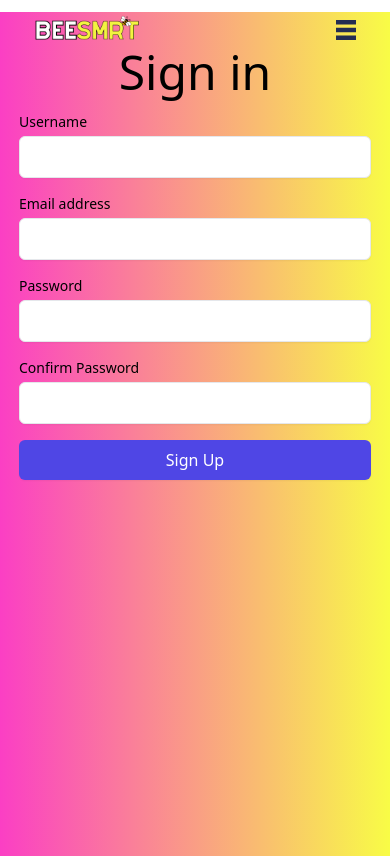
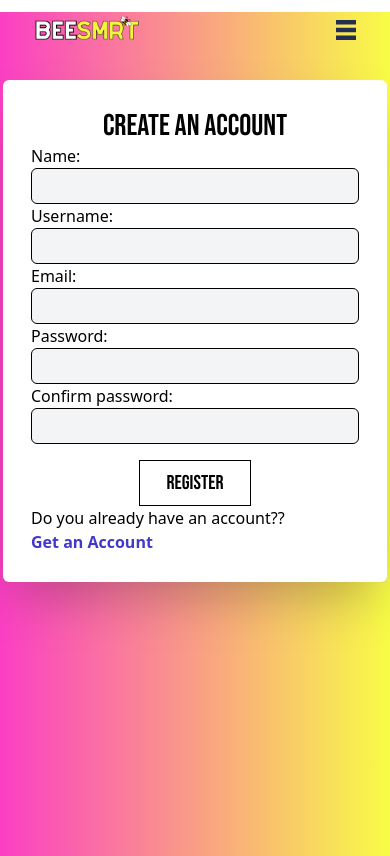
Before and after one commit to MRJonas343/BEESMRT, a React (Vite) app: page /SignIn in a window 390 px wide. Built offline with nearby package versions, Linux system fonts and the light colour scheme.

Commit message:
Sign In changes and responsive

```diff
--- a/package.json
+++ b/package.json
@@ -22,7 +22,7 @@
   },
   "devDependencies": {
     "@types/canvas-confetti": "^1.6.4",
-    "@types/react": "^18.2.43",
+    "@types/react": "^18.2.71",
     "@types/react-dom": "^18.2.17",
     "@typescript-eslint/eslint-plugin": "^6.14.0",
     "@typescript-eslint/parser": "^6.14.0",
--- /dev/null
+++ b/src/components/SignIn.jsx
@@ -0,0 +1,44 @@
+import NavBar from "./NavBar"
+// import "./Signin.css"
+
+const SignIn = () =>{
+    return (
+        <main className="w-screen h-screen bg-Gradient1">
+            <NavBar/>
+            <div className="flex justify-center">
+                <div className="bg-white rounded-md p-7 mt-8 text-center w-96 shadow-2xl">
+                    <span className="font-Principal text-3xl">Create an Account</span> <br />
+                    <div className="text-left">
+                        Name: <br />
+                        <input type="text" className="bg-gray-100 border border-black rounded-md w-full h-9 p-2"/>
+                    </div>
+                    <div className="text-left">
+                        Username: <br />
+                        <input type="text" className="bg-gray-100 border border-black rounded-md w-full h-9 p-2"/>
+                    </div>
+                    <div className="text-left">
+                        Email: <br />
+                        <input type="text" className="bg-gray-100 border border-black rounded-md w-full h-9 p-2"/>
+                    </div>
+                    <div className="text-left">
+                        Password: <br />
+                        <input type="password" className="bg-gray-100 border border-black rounded-md w-full h-9 p-2"/>
+                    </div>
+                    <div className="text-left">
+                        Confirm password: <br />
+                        <input type="password" className="bg-gray-100 border border-black rounded-md w-full h-9 p-2"/>
+                        <br />
+                        <div className="flex justify-center pt-4 pb">
+                            <button className="border border-black font-Principal text-xl p-2 w-28  hover:bg-yellow-300">REGISTER</button>
+                        </div>
+                        <div className="Footer-Login">
+                            Do you already have an account?? <br /> <a href="" className="text-indigo-700 font-semibold">Get an Account</a>
+                        </div>
+                    </div>
+                </div>
+            </div>
+        </main>
+    )
+}
+
+export default SignIn
--- a/src/components/SignIn.tsx
+++ /dev/null
@@ -1,43 +0,0 @@
-import NavBar from "./NavBar"
-
-const SignIn = () =>{
-    return (
-        <main className="w-screen h-screen bg-Gradient1">
-            <NavBar/>
-            <h1 className="text-5xl text-center">Sign in</h1>
-            <div className="container mx-auto max-w-sm p-4">
-                <form>
-                    <div className="mb-4">
-                        <label htmlFor="username" className="block text-sm font-medium mb-1">
-                            Username
-                        </label>
-                        <input type="text" id="username" className="w-full px-3 py-2 border rounded-md shadow-sm focus:outline-none focus:ring-indigo-500 focus:border-indigo-500"/>
-            </div>
-            <div className="mb-4">
-                <label htmlFor="email" className="block text-sm font-medium mb-1">
-                    Email address
-                </label>
-                <input type="email" id="email" className="w-full px-3 py-2 border rounded-md shadow-sm focus:outline-none focus:ring-indigo-500 focus:border-indigo-500"/>
-            </div>
-            <div className="mb-4">
-                <label htmlFor="password" className="block text-sm font-medium mb-1">
-                    Password
-                </label>
-                <input type="password" id="password" className="w-full px-3 py-2 border rounded-md shadow-sm focus:outline-none focus:ring-indigo-500 focus:border-indigo-500"/>
-            </div>
-            <div className="mb-4">
-                <label htmlFor="confirmPassword" className="block text-sm font-medium mb-1">
-                    Confirm Password
-                </label>
-                <input type="password" id="confirmPassword" className="w-full px-3 py-2 border rounded-md shadow-sm focus:outline-none focus:ring-indigo-500 focus:border-indigo-500"/>
-            </div>
-        <button type="submit" className="w-full px-3 py-2 text-white bg-indigo-600 rounded-md shadow-sm hover:bg-indigo-700 focus:outline-none focus:ring-2 focus:ring-offset-2 focus:ring-indigo-500">
-          Sign Up
-        </button>
-      </form>
-    </div>
-        </main>
-    )
-}
-
-export default SignIn
--- a/src/css/output.css
+++ b/src/css/output.css
@@ -544,40 +544,6 @@ video {
   --tw-backdrop-sepia:  ;
 }
 
-.container {
-  width: 100%;
-}
-
-@media (min-width: 640px) {
-  .container {
-    max-width: 640px;
-  }
-}
-
-@media (min-width: 768px) {
-  .container {
-    max-width: 768px;
-  }
-}
-
-@media (min-width: 1024px) {
-  .container {
-    max-width: 1024px;
-  }
-}
-
-@media (min-width: 1280px) {
-  .container {
-    max-width: 1280px;
-  }
-}
-
-@media (min-width: 1536px) {
-  .container {
-    max-width: 1536px;
-  }
-}
-
 .bg-Gradient1{
   background: rgb(251,63,196);
   background: linear-gradient(90deg, rgba(251,63,196,1) 0%, rgba(248,252,70,1) 100%);
@@ -753,10 +719,6 @@ video {
   margin-top: 2rem;
 }
 
-.block {
-  display: block;
-}
-
 .flex {
   display: flex;
 }
@@ -783,10 +745,6 @@ video {
 
 .h-20 {
   height: 5rem;
-}
-
-.h-24 {
-  height: 6rem;
 }
 
 .h-28 {
@@ -862,6 +820,10 @@ video {
   width: 8rem;
 }
 
+.w-36 {
+  width: 9rem;
+}
+
 .w-4 {
   width: 1rem;
 }
@@ -927,16 +889,8 @@ video {
   width: 100vw;
 }
 
-.w-36 {
-  width: 9rem;
-}
-
 .max-w-\[240px\] {
   max-width: 240px;
-}
-
-.max-w-sm {
-  max-width: 24rem;
 }
 
 .basis-2\/6 {
@@ -1116,11 +1070,6 @@ video {
 .bg-green-500 {
   --tw-bg-opacity: 1;
   background-color: rgb(34 197 94 / var(--tw-bg-opacity));
-}
-
-.bg-indigo-600 {
-  --tw-bg-opacity: 1;
-  background-color: rgb(79 70 229 / var(--tw-bg-opacity));
 }
 
 .bg-red-500 {
@@ -1202,11 +1151,6 @@ video {
   padding-right: 2.5rem;
 }
 
-.px-3 {
-  padding-left: 0.75rem;
-  padding-right: 0.75rem;
-}
-
 .px-5 {
   padding-left: 1.25rem;
   padding-right: 1.25rem;
@@ -1329,11 +1273,6 @@ video {
   line-height: 1.75rem;
 }
 
-.text-sm {
-  font-size: 0.875rem;
-  line-height: 1.25rem;
-}
-
 .text-xl {
   font-size: 1.25rem;
   line-height: 1.75rem;
@@ -1345,10 +1284,6 @@ video {
 
 .font-extrabold {
   font-weight: 800;
-}
-
-.font-medium {
-  font-weight: 500;
 }
 
 .font-normal {
@@ -1397,24 +1332,18 @@ video {
   box-shadow: var(--tw-ring-offset-shadow, 0 0 #0000), var(--tw-ring-shadow, 0 0 #0000), var(--tw-shadow);
 }
 
-.shadow-sm {
-  --tw-shadow: 0 1px 2px 0 rgb(0 0 0 / 0.05);
-  --tw-shadow-colored: 0 1px 2px 0 var(--tw-shadow-color);
-  box-shadow: var(--tw-ring-offset-shadow, 0 0 #0000), var(--tw-ring-shadow, 0 0 #0000), var(--tw-shadow);
-}
-
 .outline {
   outline-style: solid;
 }
 
-.outline-1 {
-  outline-width: 1px;
-}
-
 .outline-Pink1 {
   outline-color: #FB43C1;
 }
 
+.outline-Yellow3 {
+  outline-color: #F9CB67;
+}
+
 .outline-black {
   outline-color: #000;
 }
@@ -1425,18 +1354,6 @@ video {
 
 .outline-slate-950 {
   outline-color: #020617;
-}
-
-.outline-Yellow1 {
-  outline-color: #FFC924;
-}
-
-.outline-Yellow2 {
-  outline-color: #F8FB47;
-}
-
-.outline-Yellow3 {
-  outline-color: #F9CB67;
 }
 
 .transition {
@@ -1491,11 +1408,6 @@ video {
   transform: translate(var(--tw-translate-x), var(--tw-translate-y)) rotate(var(--tw-rotate)) skewX(var(--tw-skew-x)) skewY(var(--tw-skew-y)) scaleX(var(--tw-scale-x)) scaleY(var(--tw-scale-y));
 }
 
-.hover\:bg-indigo-700:hover {
-  --tw-bg-opacity: 1;
-  background-color: rgb(67 56 202 / var(--tw-bg-opacity));
-}
-
 .hover\:bg-yellow-300:hover {
   --tw-bg-opacity: 1;
   background-color: rgb(253 224 71 / var(--tw-bg-opacity));
@@ -1514,31 +1426,6 @@ video {
 .hover\:text-purple-500:hover {
   --tw-text-opacity: 1;
   color: rgb(168 85 247 / var(--tw-text-opacity));
-}
-
-.focus\:border-indigo-500:focus {
-  --tw-border-opacity: 1;
-  border-color: rgb(99 102 241 / var(--tw-border-opacity));
-}
-
-.focus\:outline-none:focus {
-  outline: 2px solid transparent;
-  outline-offset: 2px;
-}
-
-.focus\:ring-2:focus {
-  --tw-ring-offset-shadow: var(--tw-ring-inset) 0 0 0 var(--tw-ring-offset-width) var(--tw-ring-offset-color);
-  --tw-ring-shadow: var(--tw-ring-inset) 0 0 0 calc(2px + var(--tw-ring-offset-width)) var(--tw-ring-color);
-  box-shadow: var(--tw-ring-offset-shadow), var(--tw-ring-shadow), var(--tw-shadow, 0 0 #0000);
-}
-
-.focus\:ring-indigo-500:focus {
-  --tw-ring-opacity: 1;
-  --tw-ring-color: rgb(99 102 241 / var(--tw-ring-opacity));
-}
-
-.focus\:ring-offset-2:focus {
-  --tw-ring-offset-width: 2px;
 }
 
 .peer:checked ~ .peer-checked\:translate-x-0 {
@@ -1660,6 +1547,14 @@ video {
     display: none;
   }
 
+  .lg\:h-28 {
+    height: 7rem;
+  }
+
+  .lg\:h-36 {
+    height: 9rem;
+  }
+
   .lg\:h-\[50vh\] {
     height: 50vh;
   }
@@ -1668,30 +1563,26 @@ video {
     height: 70%;
   }
 
+  .lg\:h-\[70dvh\] {
+    height: 70dvh;
+  }
+
   .lg\:h-\[70vh\] {
     height: 70vh;
   }
 
-  .lg\:h-\[60dvh\] {
-    height: 60dvh;
-  }
-
-  .lg\:h-\[70dvh\] {
-    height: 70dvh;
-  }
-
-  .lg\:h-36 {
-    height: 9rem;
-  }
-
-  .lg\:h-28 {
-    height: 7rem;
+  .lg\:w-28 {
+    width: 7rem;
   }
 
   .lg\:w-32 {
     width: 8rem;
   }
 
+  .lg\:w-36 {
+    width: 9rem;
+  }
+
   .lg\:w-56 {
     width: 14rem;
   }
@@ -1708,26 +1599,10 @@ video {
     width: 90%;
   }
 
-  .lg\:w-auto {
-    width: auto;
-  }
-
-  .lg\:w-\[92vdw\] {
-    width: 92vdw;
-  }
-
   .lg\:w-\[92dvw\] {
     width: 92dvw;
   }
 
-  .lg\:w-36 {
-    width: 9rem;
-  }
-
-  .lg\:w-28 {
-    width: 7rem;
-  }
-
   .lg\:flex-row {
     flex-direction: row;
   }
@@ -1740,38 +1615,20 @@ video {
     align-items: center;
   }
 
-  .lg\:items-stretch {
-    align-items: stretch;
-  }
-
   .lg\:justify-center {
     justify-content: center;
   }
 
-  .lg\:justify-between {
-    justify-content: space-between;
-  }
-
   .lg\:justify-around {
     justify-content: space-around;
   }
 
+  .lg\:gap-0 {
+    gap: 0px;
+  }
+
   .lg\:gap-6 {
     gap: 1.5rem;
-  }
-
-  .lg\:gap-0 {
-    gap: 0px;
-  }
-
-  .lg\:bg-Yellow1 {
-    --tw-bg-opacity: 1;
-    background-color: rgb(255 201 36 / var(--tw-bg-opacity));
-  }
-
-  .lg\:bg-red-400 {
-    --tw-bg-opacity: 1;
-    background-color: rgb(248 113 113 / var(--tw-bg-opacity));
   }
 
   .lg\:pl-14 {
```
Also changed, not shown: 1 other file (tests, documents, lock files or other folders).
